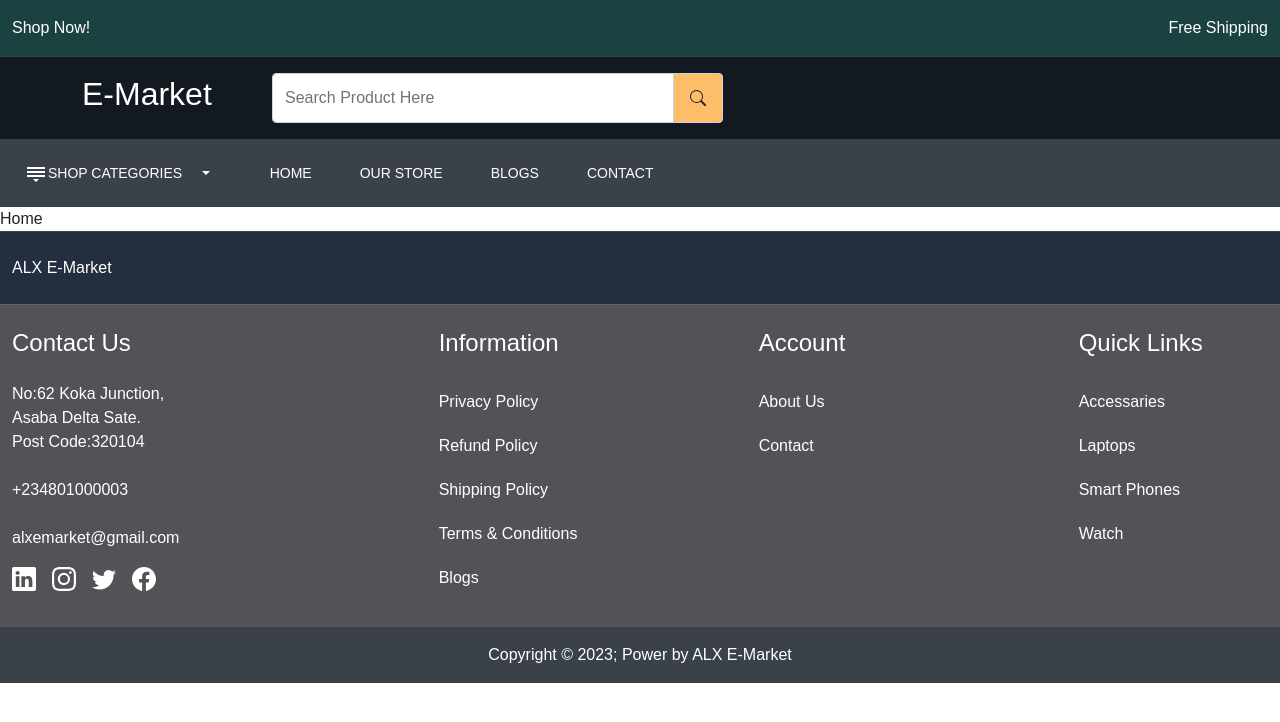
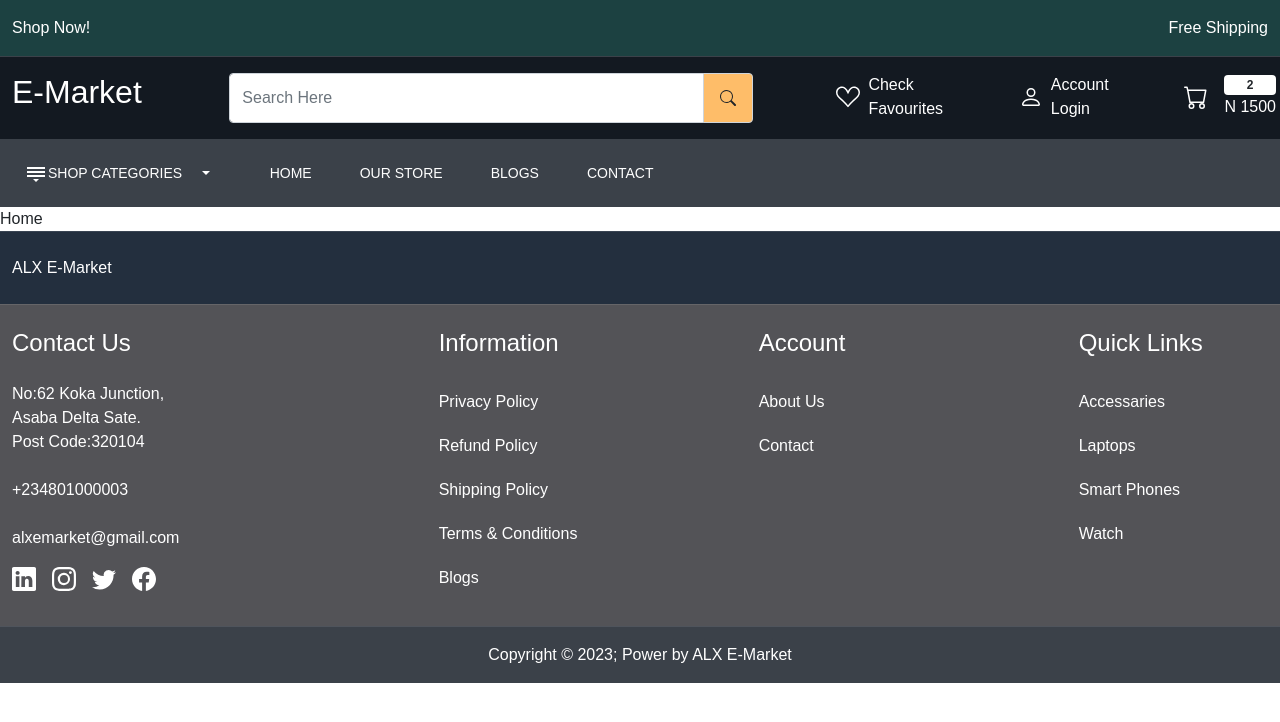
Before and after one commit to swagasoft/alx_e_market_client, a React (Create React App) app: page / in a window 1280 px wide. Shown: the top 722 px of the page. Built offline with nearby package versions, Linux system fonts and the light colour scheme.

Commit message:
add profile, login and cart section

```diff
--- a/src/App.css
+++ b/src/App.css
@@ -41,7 +41,7 @@ a {
   background-color: #febd69;
 }
 
-.header-upper.header-upper-links a {
+.header-upper.header-upper-links a img {
 }
 
 .header-bottom {
--- a/src/components/Header.js
+++ b/src/components/Header.js
@@ -1,6 +1,6 @@
 import React from 'react'
 import { NavLink, Link } from 'react-router-dom';
-import { BsSearch, BsArrowRepeat } from "react-icons/bs";
+import { BsSearch, BsArrowRepeat, BsPerson, BsCart, BsSuitHeart } from "react-icons/bs";
 
 const Header = () => {
   return (
@@ -18,44 +18,54 @@ const Header = () => {
         </div>
       </header>
       <header className='header-upper py-3'>
-        <div className='container'>
-          <div className='row align-items-center'>
-            <div className='col-2'>
+        <div className='container-xxl'>
+          <div className='row'>
+            <div className='justify-content-between gap-2 d-flex'>
+              <div className='col-2 ml-0'>
                 <h2>
                   <Link className='text-white'>E-Market</Link>
                 </h2>
               </div>
               <div className='col-5'><div className="input-group">
-              <input type="text" className="form-control py-2" placeholder="Search Product Here"
-                aria-label="Search Product Here" aria-describedby="basic-addon2" />
+                <input type="text" className="form-control py-2" placeholder="Search Here"
+                  aria-label="Search Here" aria-describedby="basic-addon2" />
                 <span className="input-group-text p-3" id="basic-addon2"><BsSearch className='fs-6' /></span>
               </div></div>
               <div className='col-5'>
                 <div className='header-upper-links d-flex align-items-center justify-content-between'>
-                <div>
+                  <div className='text-white'>
                     <Link>
                       <img src='' alt=''></img>
                       <p></p>
                     </Link>
                   </div>
                   <div>
-                  <Link>
-                    <img src='' alt=''></img>
-                    <p></p>
+                    <Link className='d-flex align-items-center gap-2 text-white'>
+                      <a href="" className='text-white'>
+                        <BsSuitHeart className='fs-4 text-white' />
+                      </a>
+                      <p className='mb-0'>Check <br /> Favourites</p>
                     </Link>
                   </div>
                   <div>
-                  <Link>
-                    <img src='' alt=''></img>
-                    <p></p>
+                    <Link className='d-flex align-items-center gap-2 text-white'>
+                      <a href="" className='text-white pt-0'>
+                        <BsPerson className='fs-4' />
+                      </a>
+                      <p className='mb-0'>Account<br /> Login</p>
                     </Link>
                   </div>
                   <div>
-                  <Link>
-                    <img src='' alt=''></img>
-                    <p></p>
-
+                    <Link className='d-flex align-items-center gap-2 text-white mx-3p-px'>
+                      <a href="" className='text-white'>
+                        <BsCart className='fs-4' />
+                      </a>
+                      <div className='d-flex flex-column'>
+                        <span className='mx-2 mb-0 badge bg-white text-dark'>2</span>
+                        <p className='mx-2 mb-0'>N 1500</p>
+                      </div>
                     </Link>
+                  </div>
                 </div>
               </div>
             </div>
```
Lines whose indentation alone changed are shown as unchanged.
